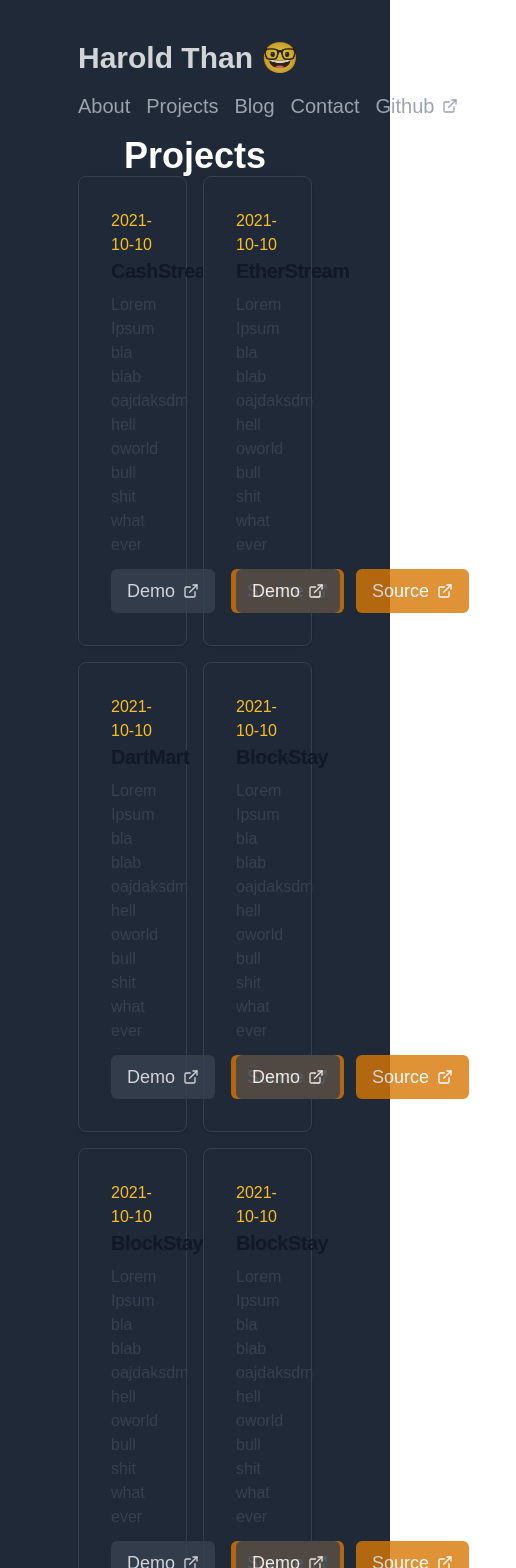
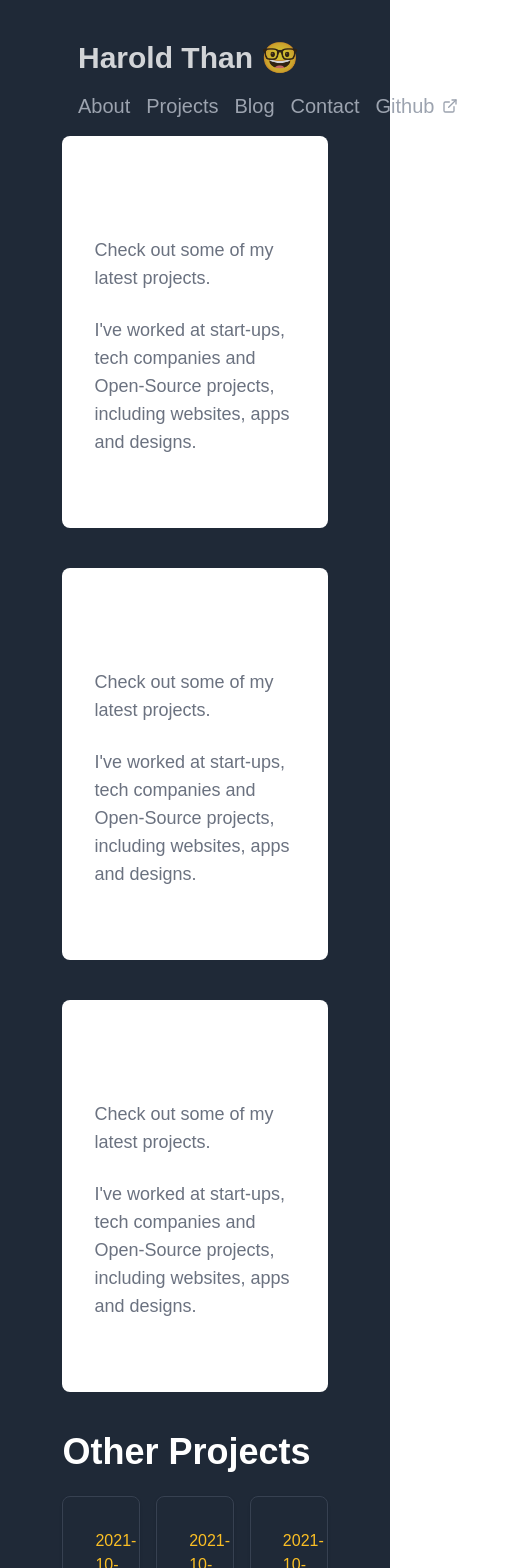
Before and after one commit to thanvinhbaohoang/Harold-Blog-New, a React (Vite) app: page /projects in a window 390 px wide. Shown: the top 1568 px of the page, 516 px wide, since content can reach past the window. Built offline with nearby package versions, Linux system fonts and the light colour scheme.

Commit message:
Added cardNums Control

```diff
--- a/src/Components/Pages/BlogsPage/BlogContent.tsx
+++ b/src/Components/Pages/BlogsPage/BlogContent.tsx
@@ -101,11 +101,21 @@ My favorite search engine is [Duck Duck Go](https://duckduckgo.com).
 
 export default function BlogContent() {
     return (
-    <div className=" flex-col items-center justify-between w-full  ">
+    <div className=" flex-col flex
+        items-center justify-between w-full gap-10
+        border-gray-700 rounded-2xl border ">
+
+
+            <img className="rounded-t-2xl" src="https://img.freepik.com/free-vector/app-development-illustration_52683-47931.jpg?w=2000&t=st=1690249526~exp=1690250126~hmac=f04e2b6df21ee69970ac5bd540f1142ff9e9f827bb14d5e55ebfebf0250b23de">
+            </img>
+
              <article className="prose-invert prose-img:rounded-xl
              prose-a:text-amber-400 prose-a:font-bold  w-full
              mx-auto prose-lg max-w-none prose-p:text-gray-300
-             prose-headings:font-bold prose-slate ">
+             prose-headings:font-bold prose-slate
+             p-10 ">
+
+
                 <ReactMarkdown children={markdownContent}/>
             </article>
 
--- a/src/Components/Pages/BlogsPage/BlogPage.tsx
+++ b/src/Components/Pages/BlogsPage/BlogPage.tsx
@@ -1,15 +1,36 @@
 import BlogContent from "./BlogContent"
 import BlogContentScroll from "../BlogContentScroll"
-
+import {BsPersonFill, BsLightningCharge} from 'react-icons/bs'
+import {BiComment} from 'react-icons/bi'
 
 export default function BlogPage(){
 
     return(
            <div className="flex w-full mt-10 ">
-                <div className=" border-gray-500 gap-4 flex border-opacity-50 rounded-lg">
+                <div className=" border-gray-500 gap-4 flex border-opacity-10 rounded-lg">
+
+                    <div className="w-12 ">
+                        <div className="fixed flex text-gray-500 flex-col gap-6 items-center justify-start">
+                            <div className="hover:text-white cursor-pointer transition ease-out flex items-center flex-col">
+                                <div className="hover:scale-125 transition">
+                                    <BsLightningCharge size={30}/>
+                                </div>
+                                90
+                            </div>
+
+                            <div className="hover:text-white cursor-pointer transition ease-out flex items-center flex-col">
+                                <div className="hover:scale-125 transition">
+                                <BiComment size={30}/>
+                                </div>
+                                69
+                            </div>
+                        </div>
+
+                    </div>
+
                     <BlogContent/>
 
-                    <div className=" w-1/2 flex flex-col gap-6">
+                    <div className=" w-1/4 flex flex-col gap-6">
 
                         <div className="border p-6 text-base flex flex-col border-gray-600 bg-gray-800 gap-4 rounded-lg">
                             <h1 className="text-lg font-bold">About Me</h1>
@@ -17,7 +38,6 @@ export default function BlogPage(){
                             <p>
                                 Hello and thanks for visiting! My name is Harold Than, and this is my website and digital garden. 🌱
 
-                               <br/><br/>I'm a software developer who creates open-source projects and writes about code, design, and life. This site is and has always been free of ads, trackers, social media, affiliates, and sponsored posts.
                             </p>
                         </div>
 
--- a/src/Components/Pages/BlogsPage/BlogsPage.tsx
+++ b/src/Components/Pages/BlogsPage/BlogsPage.tsx
@@ -9,7 +9,9 @@ export default function BlogsPage() {
                 <div>
 
                 </div>
-                <BlogCards fullCard={false} />
+                <BlogCards fullCard={false} cardsNum={10} />
+                {/* <BlogCards fullCard={true} /> */}
+
       </div>
 
     )
--- a/src/Components/Pages/HomePage/BlogsSection.tsx
+++ b/src/Components/Pages/HomePage/BlogsSection.tsx
@@ -13,7 +13,7 @@ export default function BlogsSection() {
                         </button>
                     </Link>
                 </div>
-                <BlogCards fullCard={true} />
+                <BlogCards fullCard={false} cardsNum={3} />
             </section>
     )
 }
--- a/src/Components/Pages/HomePage/ProjectCards.tsx
+++ b/src/Components/Pages/HomePage/ProjectCards.tsx
@@ -104,12 +104,12 @@ const Projects:Project[]=[
 
 
 ]
-export default function ProjectCards(){
+export default function ProjectCards(prop: {cardsNum: number }){
     return (
-        <div className="grid grid-cols-2 w-full gap-4">
+        <div className="grid grid-cols-3 w-full gap-4">
 
           {
-            Projects.map((Project) => <ProjectCard Project={Project} />)
+            Projects.slice(0,prop.cardsNum).map((Project) => <ProjectCard Project={Project} />)
           }
       </div>
     )
--- a/src/Components/Pages/HomePage/ProjectsSection.tsx
+++ b/src/Components/Pages/HomePage/ProjectsSection.tsx
@@ -13,7 +13,7 @@ export default function ProjectsSection(){
                 </button>
             </Link>
         </div>
-        <PostCards/>
+        <PostCards cardsNum={6}/>
     </section>
     )
 }
--- a/src/Components/Pages/ProjectsPage/ProjectsPage.tsx
+++ b/src/Components/Pages/ProjectsPage/ProjectsPage.tsx
@@ -2,8 +2,72 @@ import ProjectCards from "../HomePage/ProjectCards"
 
 export default function ProjectsPage() {
     return(
-        <div className="flex flex-col w-[100%]  items-center ">
-            <h1 className="font-bold text-4xl">Projects</h1>
+        <div className="flex flex-col  items-center ">
+
+            <section class="bg-white  dark:bg-indigo-800 p-4 mb-10 rounded-lg">
+                <div class="grid max-w-screen-xl px-4 py-8 mx-auto lg:gap-8 xl:gap-0 lg:py-16 lg:grid-cols-12">
+                    <div class="mr-auto place-self-center lg:col-span-7">
+                            <h1 class="max-w-2xl mb-4 text-4xl font-extrabold tracking-tight leading-none md:text-5xl xl:text-6xl dark:text-white">
+                                CashStream
+                            </h1>
+                            <p class="max-w-2xl mb-6 font-light text-gray-500 lg:mb-8 md:text-lg lg:text-2xl dark:text-gray-400">
+                                Check out some of my latest projects.
+                            </p>
+                            <p class="max-w-2xl mb-6 font-light text-gray-500 lg:mb-8 md:text-lg lg:text-lg dark:text-gray-400">
+                                I've worked at start-ups, tech companies and Open-Source projects, including websites, apps and designs.
+                            </p>
+
+                    </div>
+
+                    <div class="hidden lg:mt-0 lg:col-span-5 lg:flex">
+                        <img src="https://flowbite.s3.amazonaws.com/blocks/marketing-ui/hero/phone-mockup.png" alt="mockup"></img>
+                    </div>
+                </div>
+            </section>
+
+            <section class="bg-white  dark:bg-emerald-800 p-4 mb-10 rounded-lg">
+                <div class="grid max-w-screen-xl px-4 py-8 mx-auto lg:gap-8 xl:gap-0 lg:py-16 lg:grid-cols-12">
+                    <div class="mr-auto place-self-center lg:col-span-7">
+                            <h1 class="max-w-2xl mb-4 text-4xl font-extrabold tracking-tight leading-none md:text-5xl xl:text-6xl dark:text-white">
+                                BlockStay
+                            </h1>
+                            <p class="max-w-2xl mb-6 font-light text-gray-500 lg:mb-8 md:text-lg lg:text-2xl dark:text-gray-400">
+                                Check out some of my latest projects.
+                            </p>
+                            <p class="max-w-2xl mb-6 font-light text-gray-500 lg:mb-8 md:text-lg lg:text-lg dark:text-gray-400">
+                                I've worked at start-ups, tech companies and Open-Source projects, including websites, apps and designs.
+                            </p>
+
+                    </div>
+
+                    <div class="hidden lg:mt-0 lg:col-span-5 lg:flex">
+                        <img src="https://flowbite.s3.amazonaws.com/blocks/marketing-ui/hero/phone-mockup.png" alt="mockup"></img>
+                    </div>
+                </div>
+            </section>
+
+            <section class="bg-white  dark:bg-green-900 p-4 mb-10 rounded-lg">
+                <div class="grid max-w-screen-xl px-4 py-8 mx-auto lg:gap-8 xl:gap-0 lg:py-16 lg:grid-cols-12">
+                    <div class="mr-auto place-self-center lg:col-span-7">
+                            <h1 class="max-w-2xl mb-4 text-4xl font-extrabold tracking-tight leading-none md:text-5xl xl:text-6xl dark:text-white">
+                                DartMart
+                            </h1>
+                            <p class="max-w-2xl mb-6 font-light text-gray-500 lg:mb-8 md:text-lg lg:text-2xl dark:text-gray-400">
+                                Check out some of my latest projects.
+                            </p>
+                            <p class="max-w-2xl mb-6 font-light text-gray-500 lg:mb-8 md:text-lg lg:text-lg dark:text-gray-400">
+                                I've worked at start-ups, tech companies and Open-Source projects, including websites, apps and designs.
+                            </p>
+
+                    </div>
+
+                    <div class="hidden lg:mt-0 lg:col-span-5 lg:flex">
+                        <img src="https://flowbite.s3.amazonaws.com/blocks/marketing-ui/hero/phone-mockup.png" alt="mockup"></img>
+                    </div>
+                </div>
+            </section>
+
+            <h1 className="font-bold self-start text-4xl mb-6">Other Projects</h1>
             <ProjectCards/>
       </div>
 
```
Also changed, not shown: src/Components/Pages/HomePage/BlogCards.tsx (+22 -24 lines).
